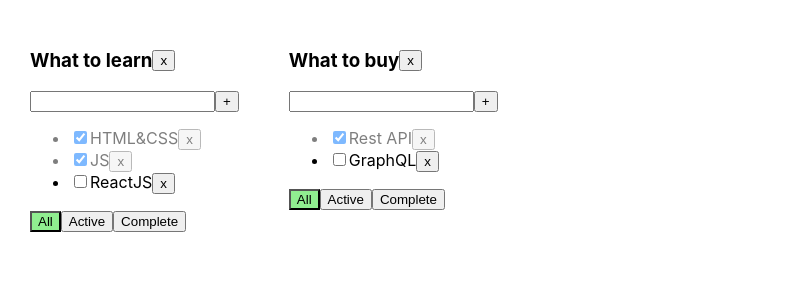
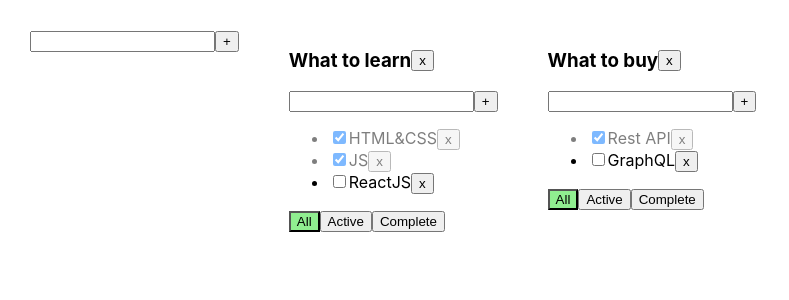
Before and after one commit to YurySamsonenka/todolist, a React (Vite) app: page / in a window 1280 px wide. Shown: the top 300 px of the page, without its empty margins (0-789 px from the left). Built offline with nearby package versions, Linux system fonts and the light colour scheme.

Commit message:
feat: add form for adding tasks and editing title

```diff
--- a/src/App.tsx
+++ b/src/App.tsx
@@ -2,6 +2,7 @@ import './App.css';
 import { TodolistItem } from './TodolistItem.tsx';
 import { useState } from 'react';
 import { v1 } from 'uuid';
+import { CreateItemForm } from './CreateItemForm.tsx';
 
 export type Todolist = {
 	id: string
@@ -42,6 +43,13 @@ export const App = () => {
 		{ id: todolistId2, title: 'What to buy', filter: 'all' },
 	]);
 
+	const createTodolist = (title: string) => {
+		const todolistId = v1();
+		const newTodolist: Todolist = { id: todolistId, title, filter: 'all' };
+		setTodolists([newTodolist, ...todolists]);
+		setTasks({ ...tasks, [todolistId]: [] });
+	};
+
 	const deleteTask = (todolistId: string, taskId: string) => {
 		setTasks({ ...tasks, [todolistId]: tasks[todolistId].filter(task => task.id !== taskId) });
 	};
@@ -54,6 +62,7 @@ export const App = () => {
 
 	const createTask = (title: string, todolistId: string) => {
 		const newTask = { id: v1(), title, isDone: false };
+		console.log(tasks);
 		setTasks({ ...tasks, [todolistId]: [newTask, ...tasks[todolistId]] });
 	};
 
@@ -66,12 +75,26 @@ export const App = () => {
 
 	const deleteTodolist = (todolistId: string) => {
 		setTodolists(todolists.filter(todolist => todolist.id !== todolistId));
-		delete tasks[todolistId]
-		setTasks({ ...tasks })
+		delete tasks[todolistId];
+		setTasks({ ...tasks });
+	};
+
+	const changeTaskTitle = (todolistId: string, taskId: string, title: string) => {
+		setTasks({
+			...tasks,
+			[todolistId]: tasks[todolistId].map(task => task.id === taskId ? { ...task, title } : task),
+		});
+	};
+
+	const changeTodolistTitle = (todolistId: string, title: string) => {
+		setTodolists(todolists.map(todolist => todolist.id === todolistId
+			? { ...todolist, title }
+			: todolist));
 	};
 
 	return (
 		<div className="app">
+			<CreateItemForm onCreateItem={createTodolist} />
 			{todolists.map(todolist => {
 				const todolistTasks = tasks[todolist.id];
 				let filteredTasks = todolistTasks;
@@ -89,7 +112,9 @@ export const App = () => {
 					changeFilter={changeFilter}
 					createTask={createTask}
 					changeTaskStatus={changeTaskStatus}
-					deleteTodolist={deleteTodolist} />;
+					deleteTodolist={deleteTodolist}
+					changeTaskTitle={changeTaskTitle}
+					changeTodolistTitle={changeTodolistTitle} />;
 			})}
 		</div>
 	);
--- /dev/null
+++ b/src/CreateItemForm.tsx
@@ -0,0 +1,43 @@
+import { type ChangeEvent, type KeyboardEvent, useState } from 'react';
+import { Button } from './Button';
+
+type Props = {
+	onCreateItem: (title: string) => void
+}
+
+export const CreateItemForm = ({ onCreateItem }: Props) => {
+	const [title, setTitle] = useState('');
+	const [error, setError] = useState<string | null>(null);
+
+	const createItemHandler = () => {
+		const trimmedTitle = title.trim();
+		if (trimmedTitle !== '') {
+			onCreateItem(trimmedTitle);
+			setTitle('');
+		} else {
+			setError('Title is required');
+		}
+	};
+
+	const changeItemTitleHandler = (event: ChangeEvent<HTMLInputElement>) => {
+		setTitle(event.currentTarget.value);
+		setError(null);
+	};
+
+	const createItemOnEnterHandler = (event: KeyboardEvent<HTMLInputElement>) => {
+		if (event.key === 'Enter') {
+			createItemHandler();
+		}
+	};
+
+	return (
+		<div>
+			<input className={error ? 'error' : ''}
+				value={title}
+				onChange={changeItemTitleHandler}
+				onKeyDown={createItemOnEnterHandler} />
+			<Button title={'+'} onClick={createItemHandler} />
+			{error && <div className={'error-message'}>{error}</div>}
+		</div>
+	);
+};
--- /dev/null
+++ b/src/EditableSpan.tsx
@@ -0,0 +1,34 @@
+import { ChangeEvent, useState } from 'react';
+
+type Props = {
+	value: string
+	onChange: (title: string) => void
+}
+
+export const EditableSpan = ({ value, onChange }: Props) => {
+	const [title, setTitle] = useState(value)
+	const [isEditMode, setIsEditMode] = useState(false)
+
+	const turnOnEditMode = () => {
+		setIsEditMode(true)
+	}
+
+	const turnOffEditMode = () => {
+		setIsEditMode(false)
+		onChange(title)
+	}
+
+	const changeTitle = (event: ChangeEvent<HTMLInputElement>) => {
+		setTitle(event.currentTarget.value)
+	}
+
+	return (
+		<>
+			{isEditMode ? (
+				<input value={title} onChange={changeTitle} onBlur={turnOffEditMode} autoFocus />
+			) : (
+				<span onDoubleClick={turnOnEditMode}>{value}</span>
+			)}
+		</>
+	)
+}
--- a/src/TodolistItem.tsx
+++ b/src/TodolistItem.tsx
@@ -1,6 +1,8 @@
 import { FilterValues, Task, Todolist } from './App.tsx';
 import { Button } from './Button.tsx';
-import { ChangeEvent, KeyboardEvent, useState } from 'react';
+import { ChangeEvent } from 'react';
+import { CreateItemForm } from './CreateItemForm.tsx';
+import { EditableSpan } from './EditableSpan.tsx';
 
 type Props = {
 	todolist: Todolist
@@ -10,6 +12,8 @@ type Props = {
 	createTask: (title: string, todolistId: string) => void
 	changeTaskStatus: (todolistId: string, taskId: string, isDone: boolean) => void
 	deleteTodolist: (todolistId: string) => void
+	changeTaskTitle: (todolistId: string, taskId: string, title: string) => void
+	changeTodolistTitle: (todolistId: string, title: string) => void
 }
 
 export const TodolistItem = ({
@@ -20,30 +24,11 @@ export const TodolistItem = ({
 	createTask,
 	changeTaskStatus,
 	deleteTodolist,
+	changeTaskTitle,
+	changeTodolistTitle,
 }: Props) => {
-	const [taskTitle, setTaskTitle] = useState('');
-	const [error, setError] = useState<string | null>(null);
-
-	const createTaskHandler = () => {
-		const trimmedTitle = taskTitle.trim();
-		if (trimmedTitle !== '') {
-			createTask(trimmedTitle, id);
-			setTaskTitle('');
-		} else {
-			setError('Title is required');
-		}
-	};
-
-	const changeTaskTitleHandler = (e: ChangeEvent<HTMLInputElement>) => {
-		setTaskTitle(e.currentTarget.value);
-		// Todo: сделать проверку на пустую строку, и только после этого вызывать setError(null)
-		setError(null);
-	};
-
-	const createTaskOnEnterHandler = (e: KeyboardEvent<HTMLInputElement>) => {
-		if (e.key === 'Enter') {
-			createTaskHandler();
-		}
+	const createTaskHandler = (title: string) => {
+		createTask(title, id);
 	};
 
 	const changeFilterHandler = (filter: FilterValues) => {
@@ -54,19 +39,18 @@ export const TodolistItem = ({
 		deleteTodolist(id);
 	};
 
+	const changeTodolistTitleHandler = (title: string) => {
+		changeTodolistTitle(id, title);
+	};
+
 	return (<div>
 		<div className={'container'}>
-			<h3>{title}</h3>
+			<h3>
+				<EditableSpan value={title} onChange={changeTodolistTitleHandler} />
+			</h3>
 			<Button title={'x'} onClick={deleteTodolistHandler} />
 		</div>
-		<div>
-			<input value={taskTitle}
-				onChange={changeTaskTitleHandler}
-				onKeyDown={createTaskOnEnterHandler} />
-			<Button title={'+'}
-				onClick={createTaskHandler} />
-			{error && <div className={'error-message'}>{error}</div>}
-		</div>
+		<CreateItemForm onCreateItem={createTaskHandler} />
 		{tasks.length === 0 ? (
 				<p>Тасок нет</p>
 			) :
@@ -81,10 +65,14 @@ export const TodolistItem = ({
 						changeTaskStatus(id, task.id, newStatusValue);
 					};
 
+					const changeTaskTitleHandler = (title: string) => {
+						changeTaskTitle(id, task.id, title);
+					};
+
 					return (
 						<li key={task.id} className={task.isDone ? 'is-done' : ''}>
 							<input type="checkbox" checked={task.isDone} onChange={changeTaskStatusHandler} />
-							<span>{task.title}</span>
+							<EditableSpan value={task.title} onChange={changeTaskTitleHandler} />
 							<Button title={'x'} onClick={deleteTaskHandler} />
 						</li>
 					);
```
